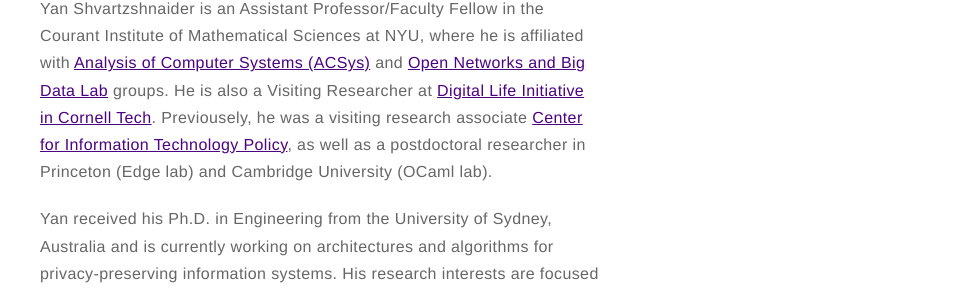
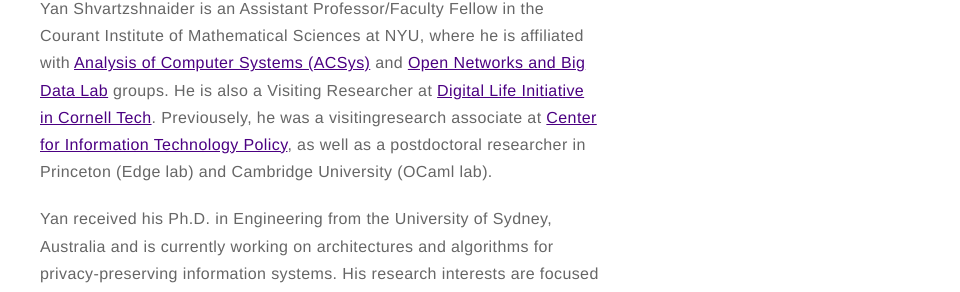
Before and after one commit to yansh/website, a Jekyll site: the page built from about.md, in a window 1280 px wide. Shown: the part 130-422 px from the top of the page, without its empty margins (320-1280 px from the left). Built offline with Jekyll 4.4.1, drawn with Linux system fonts in a browser that asks for light colours.

Commit message:
Porting Site

```diff
--- a/about.md
+++ b/about.md
@@ -3,7 +3,7 @@
 layout: page
 ---
 
-Yan Shvartzshnaider is an Assistant Professor/Faculty Fellow in the Courant Institute of Mathematical Sciences at NYU, where he is  affiliated with [Analysis of Computer Systems (ACSys)](https://cs.nyu.edu/acsys/)  and [Open Networks and Big Data Lab](http://nyunetworks.com) groups. He is also a Visiting Researcher at [Digital Life Initiative in Cornell Tech](https://www.dli.tech.cornell.edu). Previousely, he was a visiting research associate [Center for Information Technology Policy](https://citp.princeton.edu/citp-people/yan-shvartzshnaider/), as well as a  postdoctoral researcher in Princeton (Edge lab) and Cambridge University (OCaml lab).
+Yan Shvartzshnaider is an Assistant Professor/Faculty Fellow in the Courant Institute of Mathematical Sciences at NYU, where he is affiliated with [Analysis of Computer Systems (ACSys)](https://cs.nyu.edu/acsys/)  and [Open Networks and Big Data Lab](http://nyunetworks.com) groups. He is also a Visiting Researcher at [Digital Life Initiative in Cornell Tech](https://www.dli.tech.cornell.edu). Previousely, he was a visitingresearch associate at [Center for Information Technology Policy](https://citp.princeton.edu/citp-people/yan-shvartzshnaider/), as well as a  postdoctoral researcher in Princeton (Edge lab) and Cambridge University (OCaml lab).
 
 Yan received his Ph.D. in Engineering from the University of Sydney, Australia and is currently working on architectures and algorithms for privacy-preserving information systems. His research interests are focused on people-centered privacy design which calls for the adoption of a socially meaningful conception of privacy, namely, one that meets people's  expectations of privacy. Specifically, his work aims to address the fundamental mismatch between programmable privacy frameworks and the ever-shifting privacy expectations of computer system users.
 
```
